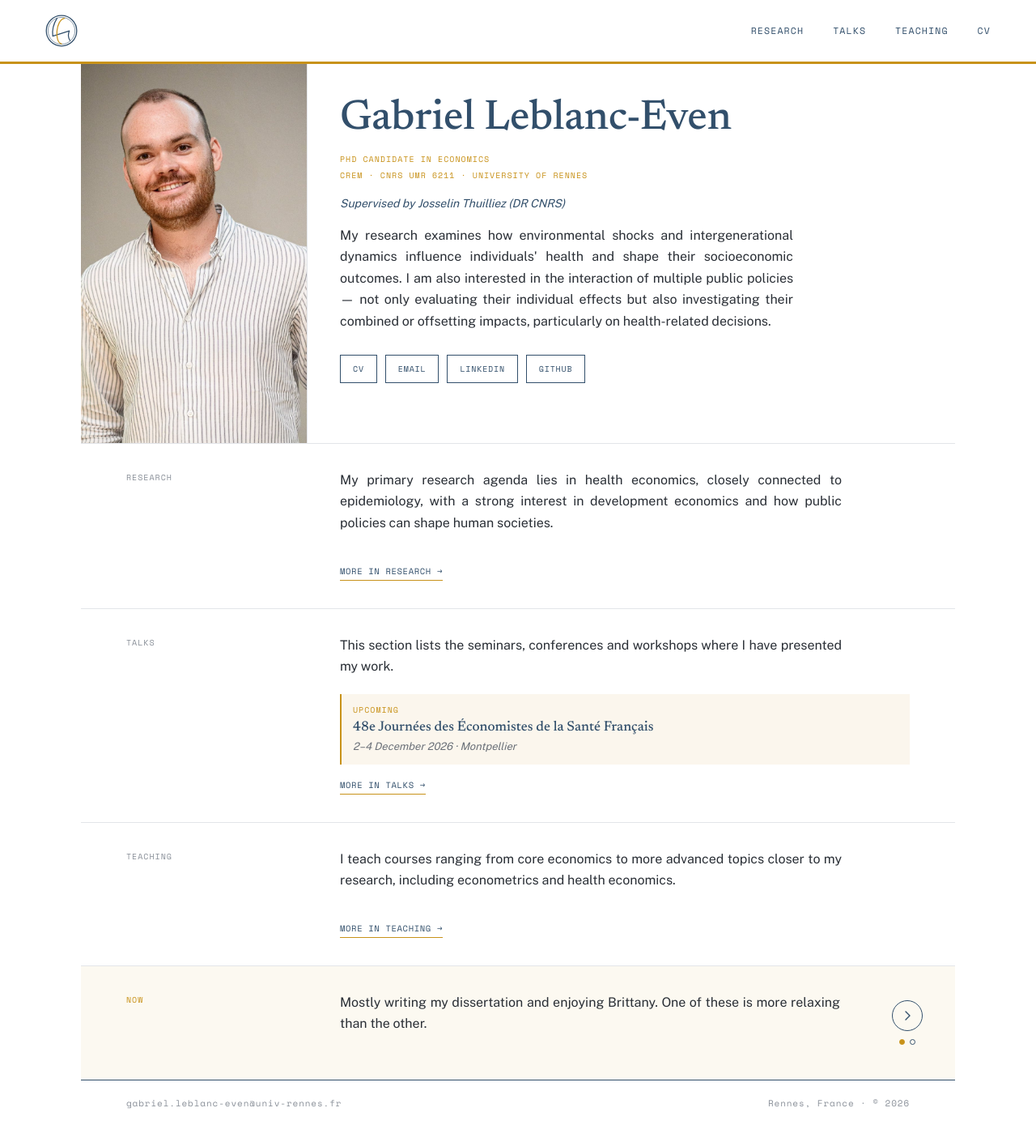
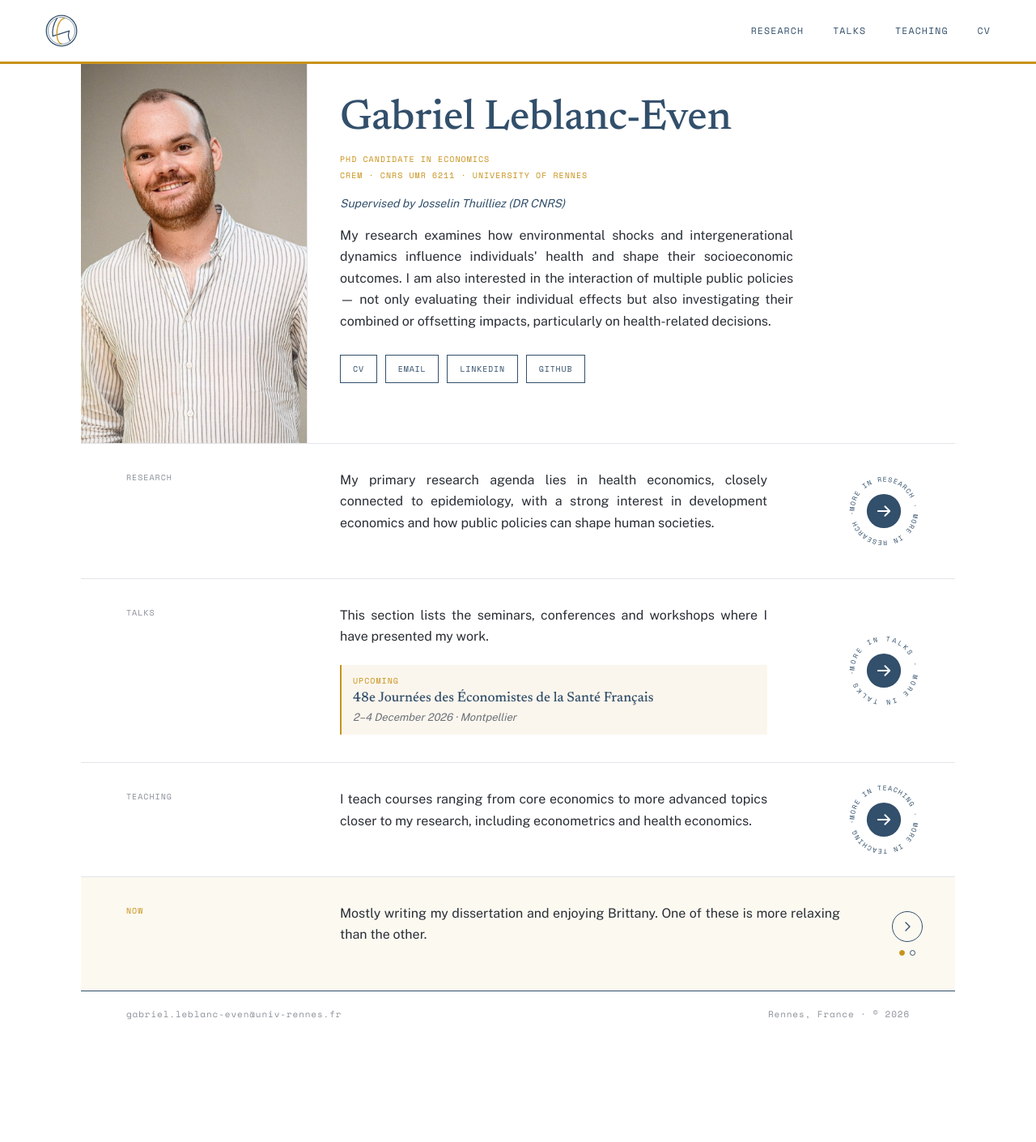
Before and after one commit to gabriel-leblanceven/gabriel-leblanceven.github.io, a Jekyll site: the page built from _pages/about.md, in a window 1280 px wide. Shown: the whole page at 81% size. Built offline with Jekyll 4.4.1, drawn with Linux system fonts in a browser that asks for light colours; a script bundle is joined from its source files by our own code; library files that are not in the unit come from our copies; after the commit the page ends 1300 px from its top, so only the background shows below that.

Commit message:
Replace homepage "More in ..." links with round seals on clickable rows
Research, Talks and Teaching rows now link to their pages as a whole,
with a navy disc and arrow on the right ringed by "MORE IN ..." set on a
circular path (nod to the monogram's round stamp). On hover the disc
turns ochre and the ring rotates slightly.

Co-Authored-By: Claude Opus 5.5 <noreply@anthropic.com>

```diff
--- /dev/null
+++ b/_includes/gle-seal.html
@@ -0,0 +1,9 @@
+<!-- Round "More in ..." seal for homepage rows: disc with arrow, label set twice along a circular path. Parameters: label (row name), id (unique, for the text path). -->
+<span class="gle__seal" aria-hidden="true">
+  <svg viewBox="0 0 100 100" width="96" height="96" focusable="false">
+    <defs><path id="gle-seal-{{ include.id }}" d="M50,50 m-38,0 a38,38 0 1,1 76,0 a38,38 0 1,1 -76,0"/></defs>
+    <g class="gle__seal-ring"><text font-family="Space Mono, monospace" font-size="8.6" fill="#324f6b"><textPath href="#gle-seal-{{ include.id }}" textLength="238" lengthAdjust="spacing">MORE IN {{ include.label | upcase }} &middot; MORE IN {{ include.label | upcase }} &middot; </textPath></text></g>
+    <circle class="gle__seal-disc" cx="50" cy="50" r="22" fill="#324f6b"/>
+    <g transform="translate(39.5 39.5) scale(1.5)" fill="none" stroke="#fff" stroke-width="1.3" stroke-linecap="round" stroke-linejoin="round"><path d="M2 7 H12 M8 3 L12 7 L8 11"/></g>
+  </svg>
+</span>
--- a/_pages/about.md
+++ b/_pages/about.md
@@ -33,6 +33,15 @@ layout: single
 .gle__btn{font-family:'Space Mono',monospace;font-size:10px;letter-spacing:0.08em;text-transform:uppercase;color:#324f6b;border:1px solid #324f6b;padding:9px 15px;text-decoration:none !important;}
 .gle__btn:hover{background:#324f6b;color:#c8921a !important;border-color:#324f6b;text-decoration:none !important;}
 .gle__row{display:grid;grid-template-columns:280px 1fr;border-bottom:1px solid #E3E5E9;}
+.gle__row--link{grid-template-columns:280px 1fr auto;color:inherit;text-decoration:none !important;transition:background .2s;}
+.gle__row--link:hover{background:rgba(200,146,26,0.04);}
+.gle__seal{display:flex;align-items:center;justify-content:center;padding:0 40px;}
+.gle__seal svg{display:block;}
+.gle__seal-ring{transform-origin:50px 50px;transition:transform .8s ease;}
+.gle__seal-disc{transition:fill .2s;}
+.gle__row--link:hover .gle__seal-ring,.gle__row--link:focus-visible .gle__seal-ring{transform:rotate(60deg);}
+.gle__row--link:hover .gle__seal-disc,.gle__row--link:focus-visible .gle__seal-disc{fill:#c8921a;}
+@media (prefers-reduced-motion:reduce){.gle__seal-ring{transition:none;}}
 .gle__row--now{border-bottom:1px solid #324f6b;background:rgba(200,146,26,0.06);}
 .gle__rowlabel{padding:34px 0 34px 56px;font-family:'Space Mono',monospace;font-size:10px;letter-spacing:0.1em;text-transform:uppercase;color:#8a9099;}
 .gle__rowlabel--now{color:#c8921a;}
@@ -53,8 +62,6 @@ layout: single
 .gle__slide{flex:0 0 100%;scroll-snap-align:start;}
 .gle__rowbody{padding:32px 56px 34px 40px;}
 .gle .gle__text{font-size:16px;color:#2a2f36;line-height:1.65;max-width:620px;text-align:justify;}
-.gle__more{display:inline-block;font-family:'Space Mono',monospace;font-size:10.5px;letter-spacing:0.06em;text-transform:uppercase;color:#324f6b;margin-top:18px;border-bottom:1px solid #c8921a;padding-bottom:2px;text-decoration:none !important;}
-.gle__more:hover{color:#c8921a;text-decoration:none !important;}
 .gle__next{margin-top:14px;padding:12px 14px;border-left:2px solid #c8921a;background:rgba(200,146,26,0.08);}
 .gle__next-label{display:block;font-family:'Space Mono',monospace;font-size:10px;letter-spacing:0.1em;text-transform:uppercase;color:#c8921a;}
 .gle__next-title{display:block;font-family:'Newsreader',serif;font-size:17px;font-weight:500;color:#324f6b;line-height:1.3;margin-top:4px;}
@@ -70,6 +77,9 @@ body{padding-top:0 !important;}
 .page__footer{display:none !important;}
 .footer{display:none !important;}
 @media (max-width:720px){
+  .gle__row--link{grid-template-columns:1fr;}
+  .gle__seal{justify-content:flex-start;padding:0 24px 24px;}
+  .gle__seal svg{width:72px;height:72px;}
   .gle__nownext{margin:-28px -24px -28px 0;padding:0 20px;}
   .gle__hero,.gle__row{grid-template-columns:1fr;}
   .gle__photo{min-height:280px;border-right:none;border-bottom:1px solid #E3E5E9;}
@@ -111,15 +121,16 @@ html, body{margin:0 !important;padding:0 !important;}
     </div>
   </div>
 
-  <div class="gle__row">
+  <!-- Research / Talks / Teaching rows: the whole row links to its page, with a round "More in ..." seal on the right -->
+  <a class="gle__row gle__row--link" href="{{ '/research/' | relative_url }}" aria-label="More in Research">
     <div class="gle__rowlabel">Research</div>
     <div class="gle__rowbody">
       <p class="gle__text">My primary research agenda lies in health economics, closely connected to epidemiology, with a strong interest in development economics and how public policies can shape human societies.</p>
-      <a class="gle__more" href="{{ '/research/' | relative_url }}">More in Research &rarr;</a>
     </div>
-  </div>
+    {% include gle-seal.html label="Research" id="research" %}
+  </a>
 
-  <div class="gle__row">
+  <a class="gle__row gle__row--link" href="{{ '/talks/' | relative_url }}" aria-label="More in Talks">
     <div class="gle__rowlabel">Talks</div>
     <div class="gle__rowbody">
       {% assign upcoming = site.data.talks | where_exp: "t", "t.upcoming == true" %}
@@ -131,17 +142,17 @@ html, body{margin:0 !important;padding:0 !important;}
           <span class="gle__next-meta">{% if t.date %}{{ t.date }} &middot; {% endif %}{{ t.place }}</span>
         </div>
       {% endfor %}
-      <a class="gle__more" href="{{ '/talks/' | relative_url }}">More in Talks &rarr;</a>
     </div>
-  </div>
+    {% include gle-seal.html label="Talks" id="talks" %}
+  </a>
 
-  <div class="gle__row">
+  <a class="gle__row gle__row--link" href="{{ '/teaching/' | relative_url }}" aria-label="More in Teaching">
     <div class="gle__rowlabel">Teaching</div>
     <div class="gle__rowbody">
       <p class="gle__text">I teach courses ranging from core economics to more advanced topics closer to my research, including econometrics and health economics.</p>
-      <a class="gle__more" href="{{ '/teaching/' | relative_url }}">More in Teaching &rarr;</a>
     </div>
-  </div>
+    {% include gle-seal.html label="Teaching" id="teaching" %}
+  </a>
 
   <!-- Now block: slides cycled by a single "next" control (loops back to the first); the row label follows the current slide's data-label -->
   <div class="gle__row gle__row--now">
```
